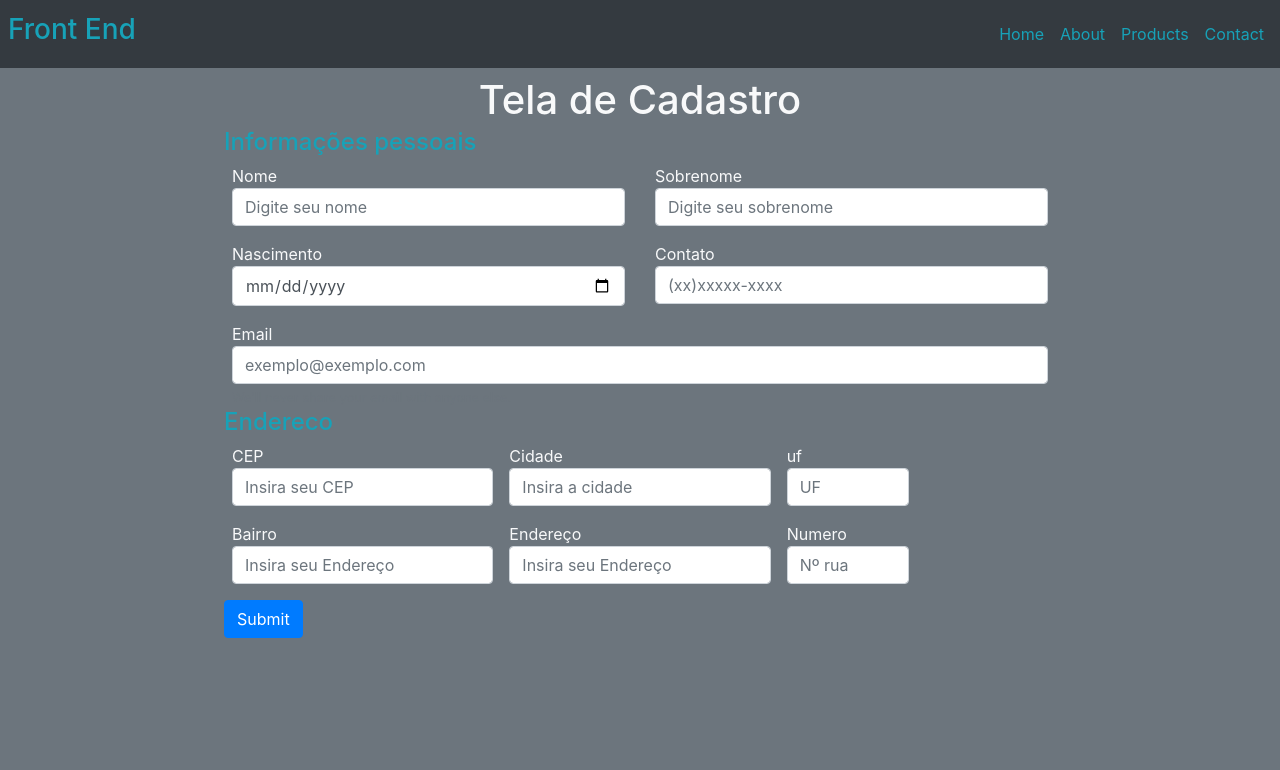
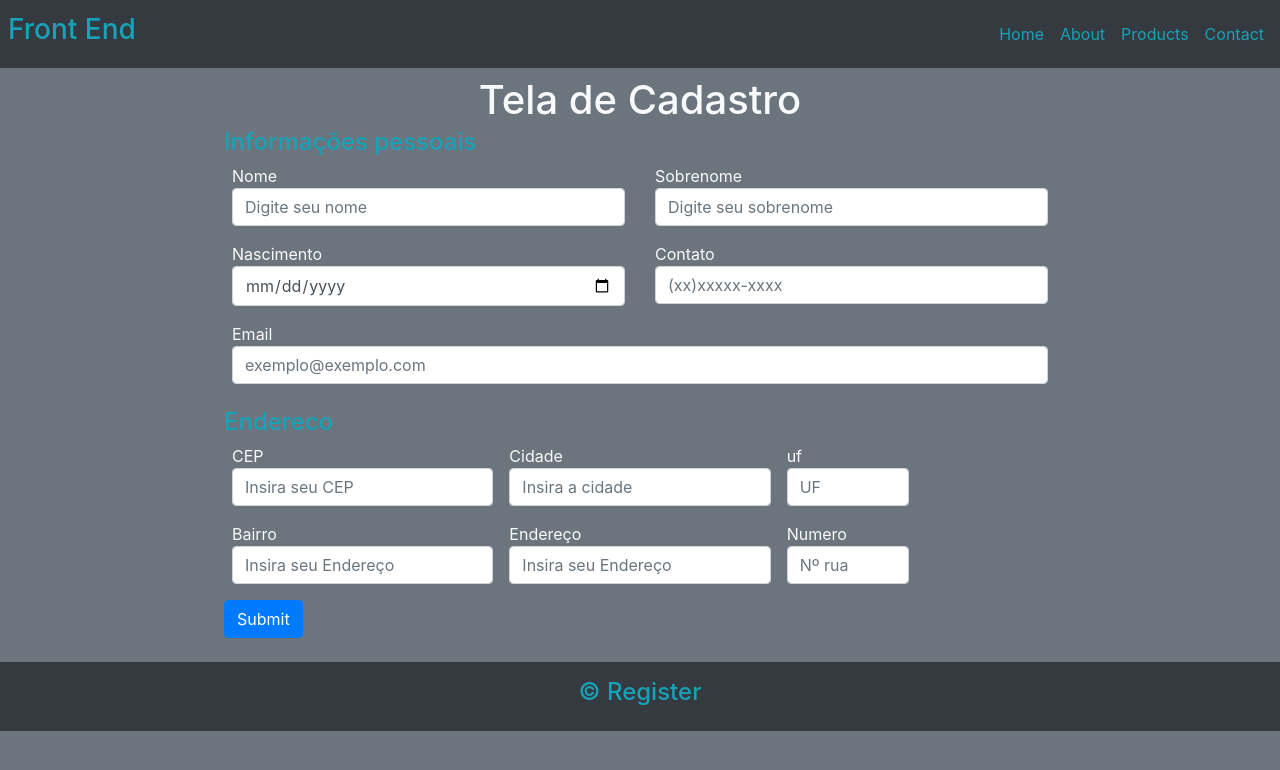
Before and after one commit to Cleber-Severo/Tela-de-Cadastro, a plain HTML site: page index.html in a window 1280 px wide. Drawn offline with nearby package versions, Linux system fonts and the light colour scheme.

Commit message:
creating the footer

```diff
--- a/index.html
+++ b/index.html
@@ -108,7 +108,10 @@
             </form>
         </main>
 
-        <footer>
+        <footer class="p-3 bg-dark ">
+            <h4 class="text-info text-center"> &copy Register </h4>
+        </footer>
+
 
         </footer>
         <script src="https://code.jquery.com/jquery-3.2.1.slim.min.js" integrity="sha384-KJ3o2DKtIkvYIK3UENzmM7KCkRr/rE9/Qpg6aAZGJwFDMVNA/GpGFF93hXpG5KkN" crossorigin="anonymous"></script>
```
